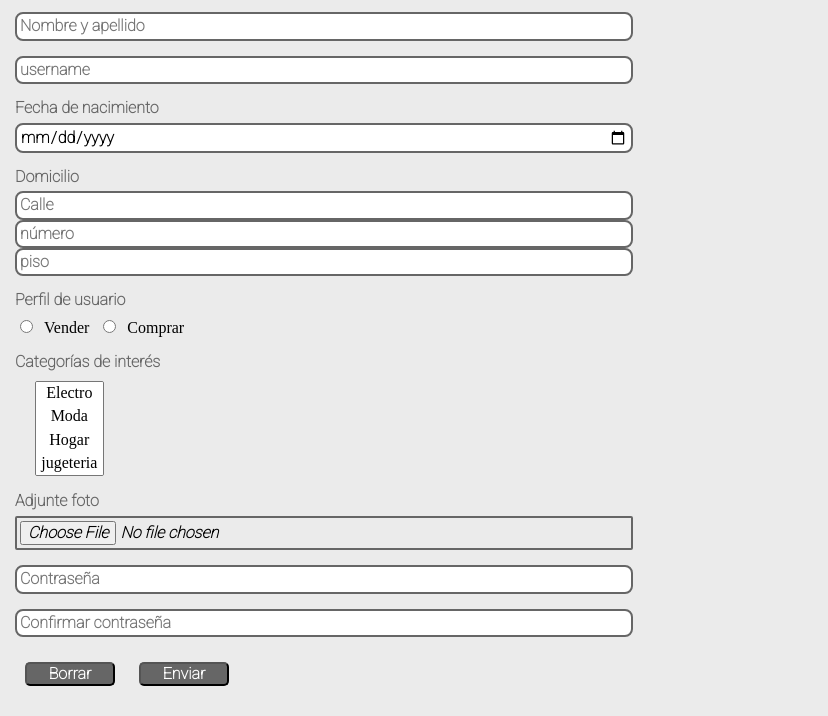
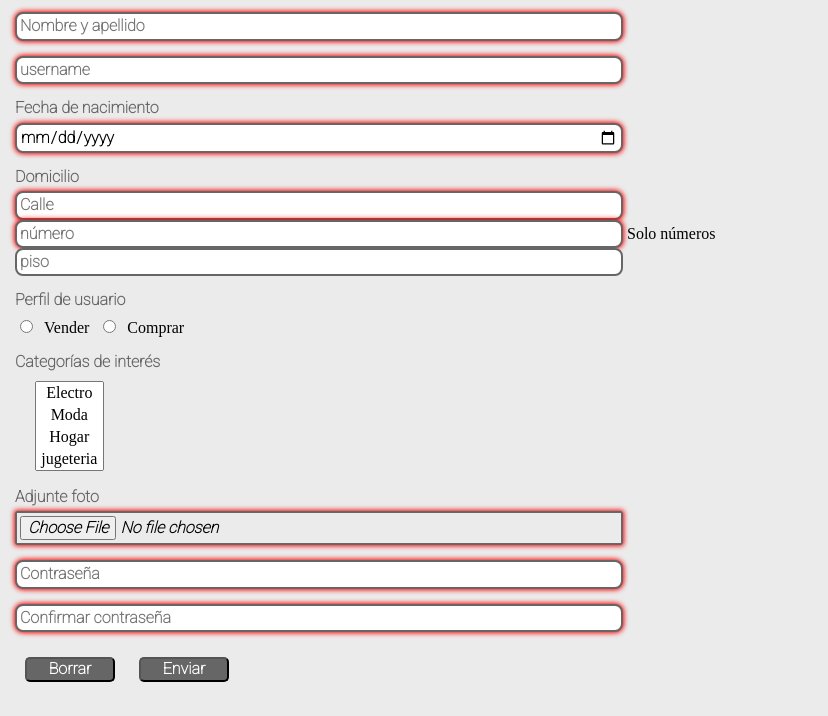
Before and after one commit to horaciogs/integrador01_Mercado_Liebre, a website: page views/register.html in a window 1280 px wide. Shown: the part 114-830 px from the top of the page, without its empty margins (0-828 px from the left). Drawn offline with Linux system fonts and the light colour scheme; files that its build step writes are made by us from their sources.

Commit message:
Finalizado sin efectos v2

```diff
--- a/public/css/styles-register-and-login.css
+++ b/public/css/styles-register-and-login.css
@@ -1,3 +1,8 @@
+* {
+    box-sizing: border-box;
+    margin: 0%;
+}
+
 body {
     background-color: #ebebeb;
     margin: 20px 15px;
@@ -35,6 +40,9 @@ body {
     font-weight: bold;
 }
 
+input:invalid {
+    box-shadow: 0 0 5px 1px red;
+  }
 
 .form-select {
     margin: 10px 20px;
--- a/views/register.html
+++ b/views/register.html
@@ -21,19 +21,19 @@
     </header>
     <form action="/" method="POST" class="login-labels">
         <div class="form-bloques">
-            <input type="text" name="name" placeholder="Nombre y apellido" class="form-input">
+            <input type="text" name="name" placeholder="Nombre y apellido" class="form-input" minlength="5" required>
         </div>
         <div class="form-bloques">
-            <input type="text" name="user" placeholder="username" class="form-input">
+            <input type="text" name="user" placeholder="username" class="form-input" minlength="3" required>
         </div>
         <div class="form-bloques">
             <label class="form-labels">Fecha de nacimiento</label>
-            <input type="date" name="birthday" class="form-input">
+            <input type="date" name="birthday" class="form-input" required>
         </div>
         <div class="form-bloques">
             <label class="form-labels">Domicilio</label>
-            <input type="text" name="street" placeholder="Calle" class="form-input">
-            <input type="number" name="number" placeholder="número" class="form-input">
+            <input type="text" name="street" placeholder="Calle" class="form-input" minlength="3" required>
+            <input type="number" name="number" placeholder="número" class="form-input" required><span> Solo números</span>
             <input type="text" name="place" placeholder="piso" class="form-input">
         </div>
         <div class="form-bloques">
@@ -57,13 +57,13 @@
         </div>
         <div class="form-bloques">
             <label class="form-labels">Adjunte foto</label>
-            <input type="file" name="picture" accept=".jpg" class="form-input-pictures">
+            <input type="file" name="picture" accept=".jpg" class="form-input-pictures" required>
         </div>
         <div class="form-bloques">
-            <input type="password" name="pass" placeholder="Contraseña" class="form-input">
+            <input type="password" name="pass" placeholder="Contraseña" class="form-input" required>
         </div>
         <div class="form-bloques">
-            <input type="password" name="pass" placeholder="Confirmar contraseña" class="form-input">
+            <input type="password" name="pass" placeholder="Confirmar contraseña" class="form-input" required>
         </div>
         <button type="reset" class="form-button">Borrar</button>
         <button type="submit" class="form-button">Enviar</button>
```
Also changed, not shown: views/login.html (+1 -1 lines).
